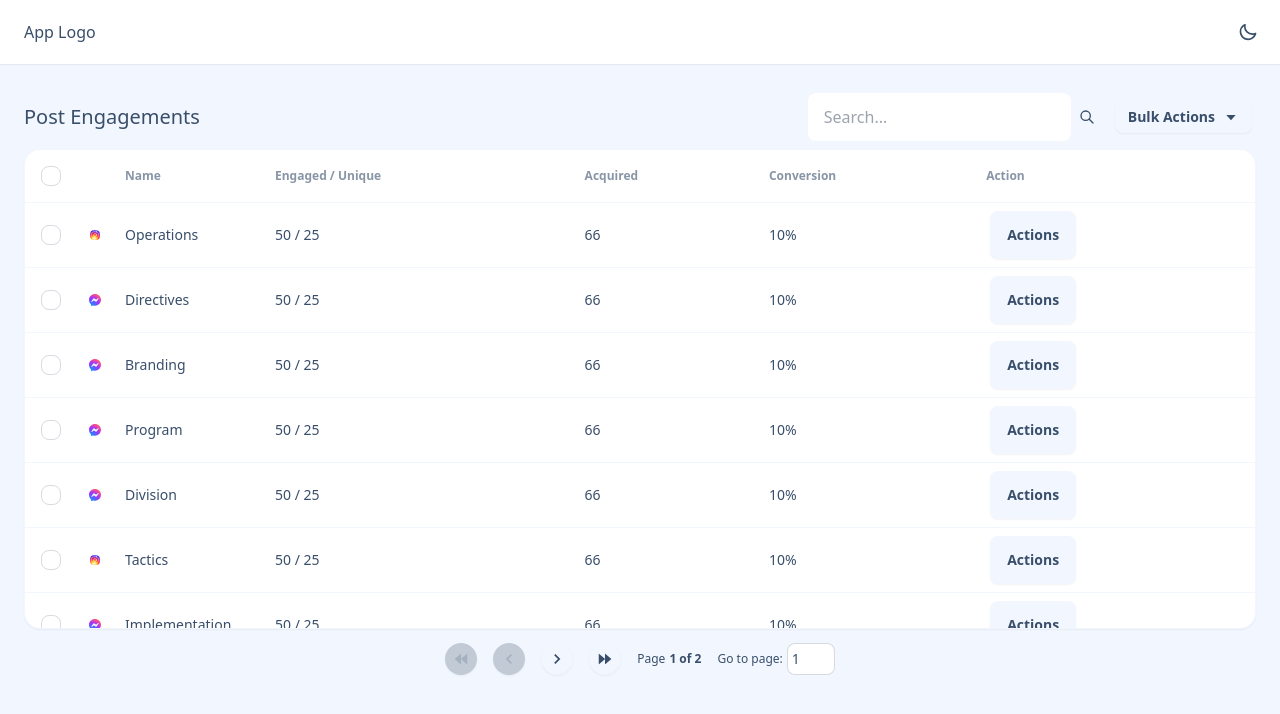
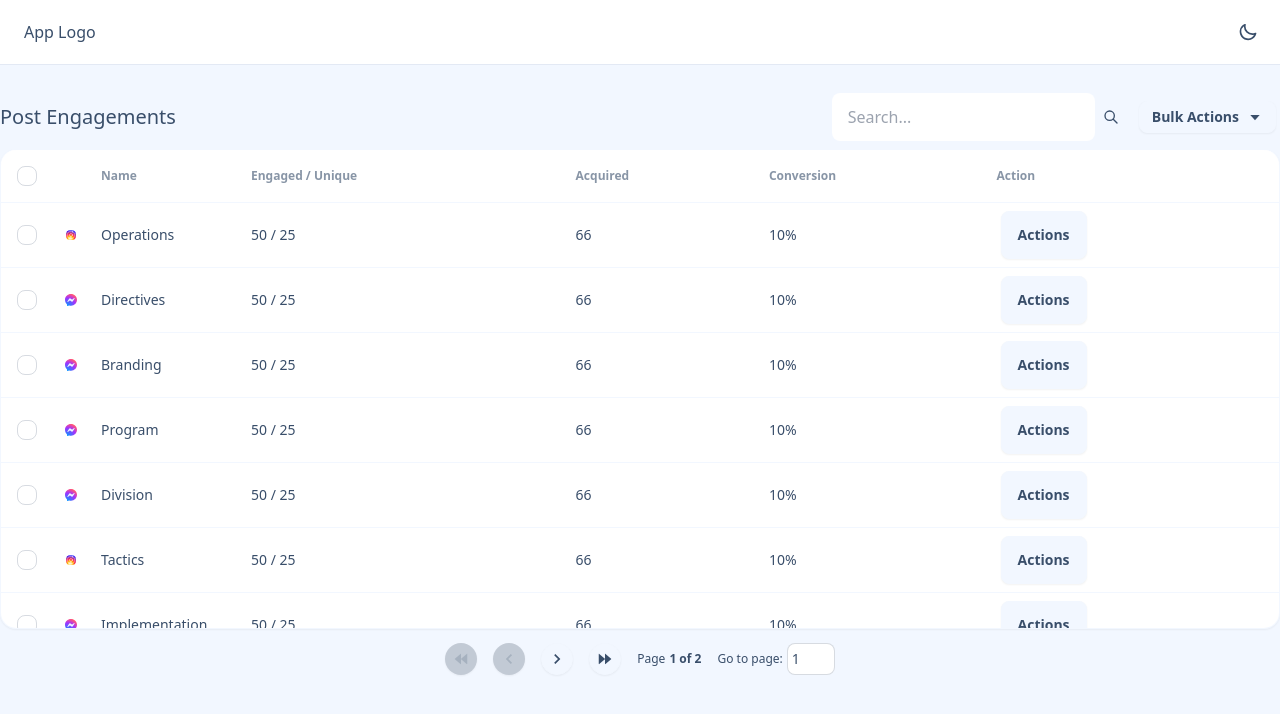
Before and after one commit to ogunsolahabib/clepher-post-engagements, a React (Vite) app: page /post-engagements in a window 1280 px wide. Shown: the top 714 px of the page. Built offline with nearby package versions, Linux system fonts and the light colour scheme.

Commit message:
layout style fixes

```diff
--- a/src/components/RootLayout.tsx
+++ b/src/components/RootLayout.tsx
@@ -3,7 +3,7 @@ import Header from "./sections/Header";
 export default function RootLayout({ children }: { children: React.ReactNode }) {
     return <div className="bg-base-200 min-h-screen">
         <Header />
-        <main className='py-5 px-6'>
+        <main className='container mx-auto py-5'>
             {children}
         </main>
     </div>
--- a/src/components/page-specific/EditPostEngagement/AutoResponse.tsx
+++ b/src/components/page-specific/EditPostEngagement/AutoResponse.tsx
@@ -2,7 +2,7 @@ import Switch from "../../ui/Switch";
 import ReplyInComments from "./ReplyInComments";
 
 export default function AutoResponse() {
-    return <div className="flex flex-col gap-5 text-sm px-6 py-10 md:h-96 overflow-auto">
+    return <div className="flex flex-col gap-5 text-sm px-6 py-10 md:h-[60vh] overflow-auto">
         <Switch id="enable-private" labelNode={<span className="label-text text-gray-400">Enable to automatically like Comments</span>} />
         <ReplyInComments />
     </div>
--- a/src/components/page-specific/EditPostEngagement/PostsConfig.tsx
+++ b/src/components/page-specific/EditPostEngagement/PostsConfig.tsx
@@ -30,7 +30,7 @@ export default function PostsConfig() {
 
 
         </div>
-        <div className="flex flex-col gap-5 text-sm px-6 py-10 md:h-96 overflow-auto">
+        <div className="flex flex-col gap-5 text-sm px-6 py-10 md:h-[60vh] overflow-auto">
             {tabList.find(t => t.id === activeTab)?.content}
         </div>
     </div>
--- a/src/components/page-specific/EditPostEngagement/Settings.tsx
+++ b/src/components/page-specific/EditPostEngagement/Settings.tsx
@@ -5,7 +5,7 @@ import RequireReaction from "./RequireReaction";
 import TriggerCommentsForm from "./TriggerCommentsForm";
 
 export default function Settings() {
-    return <div className="flex flex-col gap-5 text-sm px-6 py-10 md:h-96 overflow-auto">
+    return <div className="flex flex-col gap-5 text-sm px-6 py-10 md:h-[60vh] overflow-auto">
         <Switch id="enable-private" labelNode={<span className="label-text text-gray-400">Enable To Privately Reply To First-Level Comments Only</span>} />
         <Switch id="allow-same-user" labelNode={<span className="label-text text-gray-400">Send Message To The Same User Only Once Per Post</span>} />
         <RequireReaction />
```
